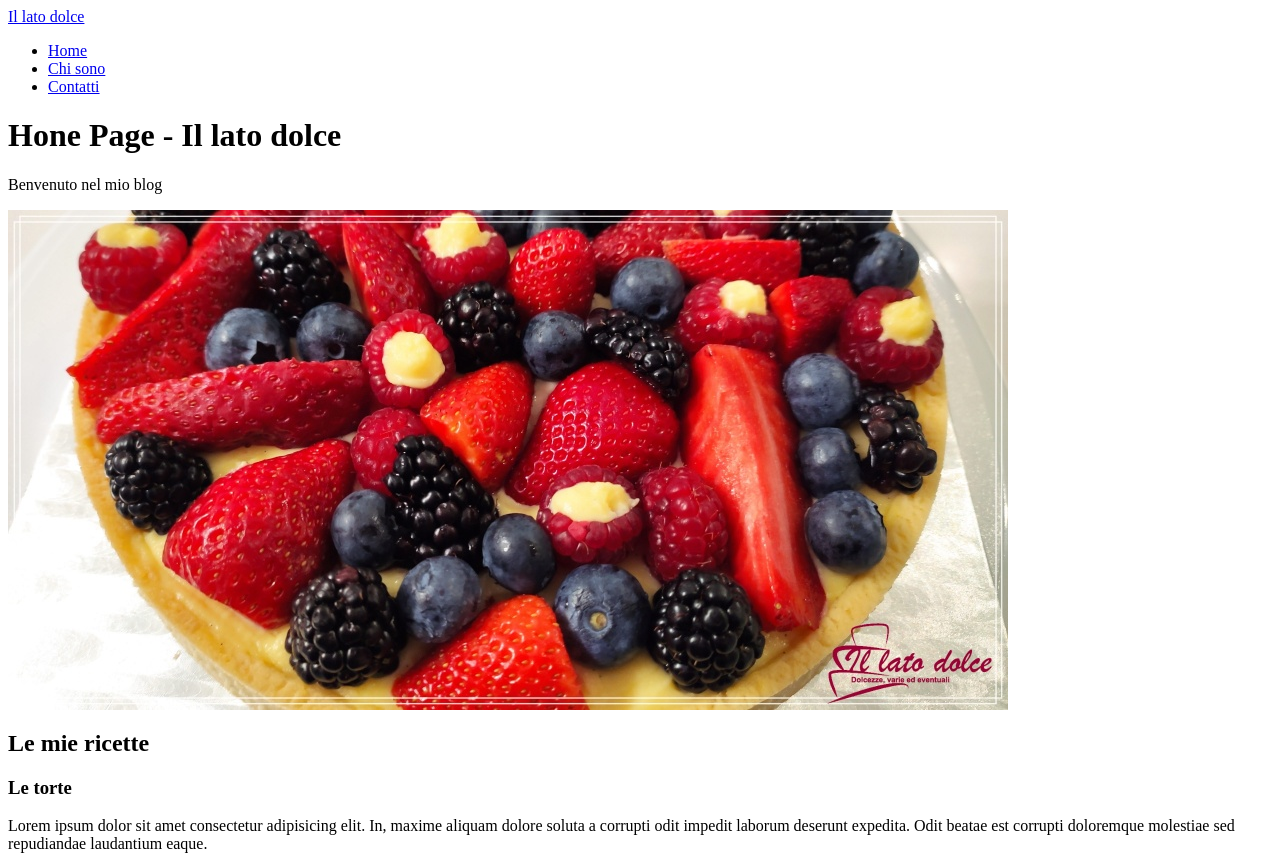
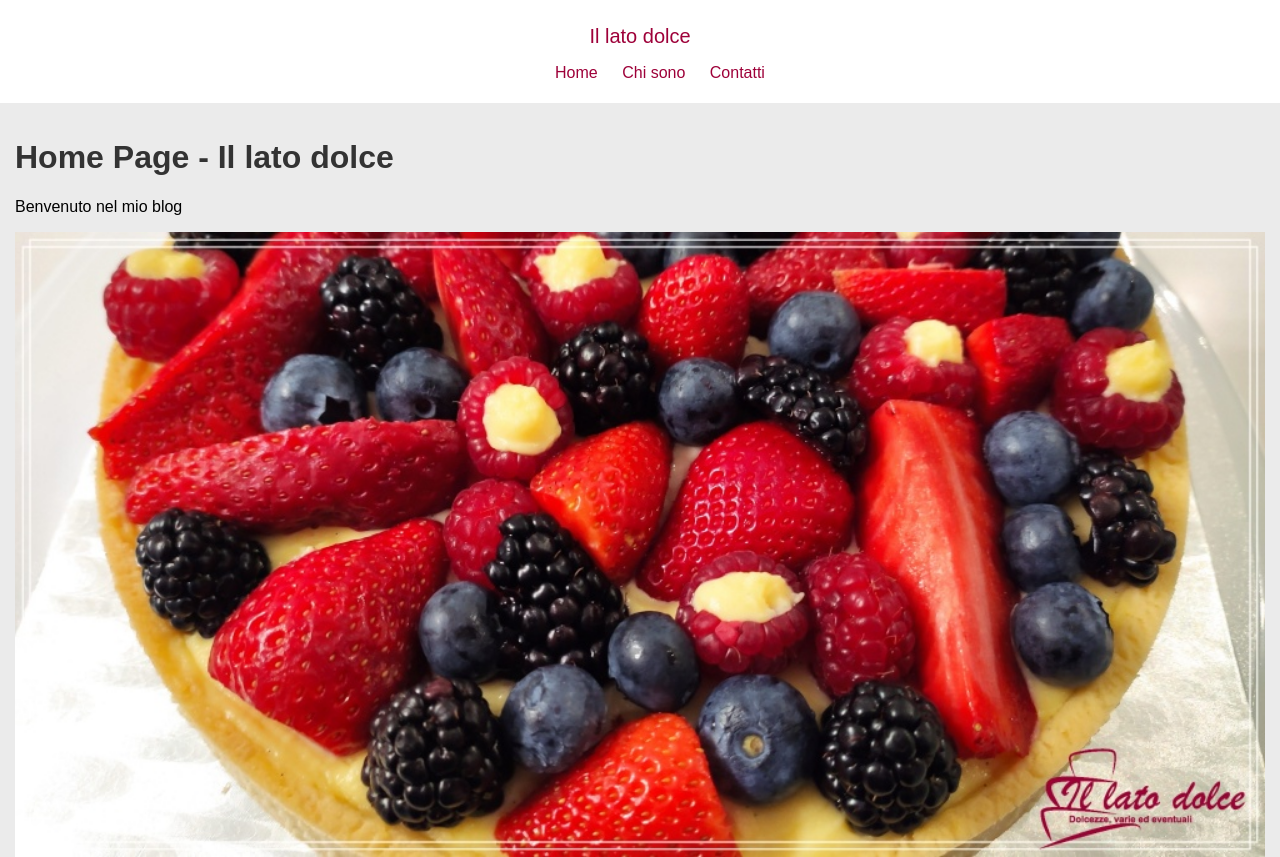
Before and after one commit to apodis4/sito-base, a plain HTML site: page index.html in a window 1280 px wide. Shown: the top 857 px of the page. Drawn offline with Linux system fonts and the light colour scheme.

Commit message:
Stilizzazione iniziale sito

```diff
--- a/index.html
+++ b/index.html
@@ -1,17 +1,38 @@
+<!--
+    tag base:
+    - html
+    - head
+    - body
+-->
 <html>
 
     <head>
+        <!-- head contiene tag funzionali -->
         <title>Home page</title>
+
+        <!-- link: include file stile nelle pagine css -->
+        <link rel="stylesheet" href="style.css">
+
+        <!-- aggiusta la visualizzazione su device piccoli -->
+        <meta name="viewport" content="width=device-width, initial-scale=1.0">
     </head>
 
     <body>
+        <!--
+            tag di contenuto:
+            - p
+            - a -> attributo href
+            - img -> attributi src e alt
+            - ul, li
+            - h1, h2, h3, h4, h5, h6 -> h1: titolo pagina, deve essercene solo 1
+        -->
 
         <header>
+            <!-- header: parte alta del sito, contiene nome sito (logo) e menu con link ad altre pagine -->
 
-            <!-- header contiene nome sito e menu-->
-            <a href="index.html"> Il lato dolce </a>
+            <a href="index.html" class="logo"> Il lato dolce </a>
 
-            <ul>
+            <ul id="menu-principale">
                 <li> <a href="index.html"> Home </a> </li>
                 <li> <a href="chi-sono.html"> Chi sono </a> </li>
                 <li> <a href="contatti.html"> Contatti </a> </li>
@@ -19,13 +40,14 @@
 
         </header><!-- header -->
 
-        <main>
+        <main class="container">
+            <!-- main: contenuto principale della pagina -->
 
-            <h1>Hone Page - Il lato dolce</h1>
+            <h1>Home Page - Il lato dolce</h1>
 
             <p>Benvenuto nel mio blog</p>
 
-            <img src="crostata-frutta.jpg" alt="Crostata di frutta">
+            <img src="crostata-frutta.jpg" alt="Crostata di frutta" class="img-res">
 
             <h2> Le mie ricette </h2>
 
@@ -44,6 +66,7 @@
         </main><!-- main -->
 
         <footer>
+            <!-- footer: parte bassa della pagina, contiene copyright, p.iva e contatti -->
 
             <p>Copyright - P.iva 00000 0000 - Tel. 345677988 - ilatodolce@gmail.com</p>
 
--- /dev/null
+++ b/style.css
@@ -0,0 +1,80 @@
+/*----------------------------
+Sintassi css:
+    selettore semplice  -> tagHtml { nomeProprieta: valore; }
+    classe              -> .nomeClasse { nomeProprieta: valore; }
+    id                  -> #nomeId { nomeProprieta: valore;}
+    selettore combinato -> selettore-principale selettore-semplice { nomeProprieta: valore; }
+Note:
+    - , -> concantenazione di selettori semplici
+    - classe più specifica di selettore semplice
+    - css sono applicati a cascata
+    - classi usate più volte nella stessa pagina html
+    - id può essere usato solo 1 volta nella stessa pagina html
+box model:
+    - ogni elemento html è un box (rettangolo)
+    - dimensione box = dimensione (width, height) contenuto + padding + bordo + margine
+    - padding: imbottitura tra contenuto e bordo
+    - larghezza elemento = contenuto + padding + bordo
+    - se fisso larghezza e aggiungo padding e bordo
+      -> dimensione totale elemento aumento
+      -> per risolvere usare box-sizing: border-box; che applica padding e bordo all'interno dell'elemento
+img responsive -> vedi class img-res
+----------------------------*/
+*{
+    box-sizing: border-box;
+}
+body, html{
+    padding: 0;
+    margin: 0;
+}
+body{
+    background: #ebebeb;
+    font-family: Arial;
+}
+a{
+    color: #9e0039;
+    text-decoration: none;
+}
+h1, h2, h3{
+    color: #333;
+}
+p{
+    color: #000;
+    font-size: 16px;
+}
+.container{
+    padding: 15px;
+}
+.img-res{
+    width: 100%;
+    height: auto;
+}
+
+header{
+    background: #fff;
+    padding: 25px 15px 5px 15px;
+    width: 100%;
+}
+.logo{
+    text-align: center;
+    width: 100%;
+    display: block;
+    font-size: 20px;
+}
+#menu-principale{
+    text-align: center;
+}
+#menu-principale li{
+    display: inline;
+}
+#menu-principale li a{
+    margin: 10px;
+}
+
+footer{
+    background: #333;
+    padding: 20px;
+}
+footer p{
+    color: #fff;
+}
```
Also changed, not shown: chi-sono.html (+4 -4 lines), contatti.html (+4 -4 lines).
